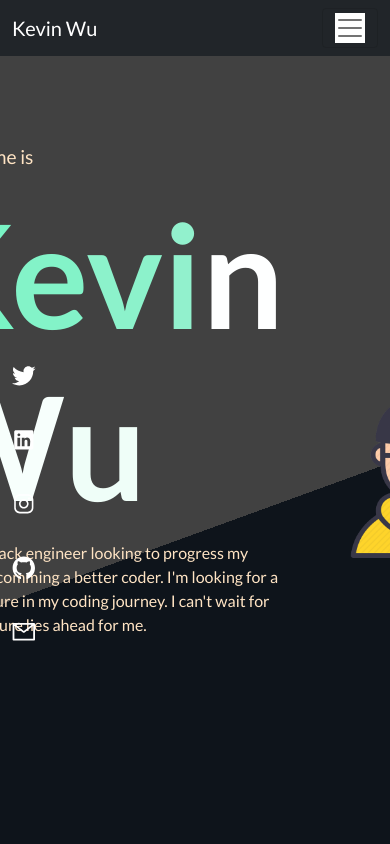
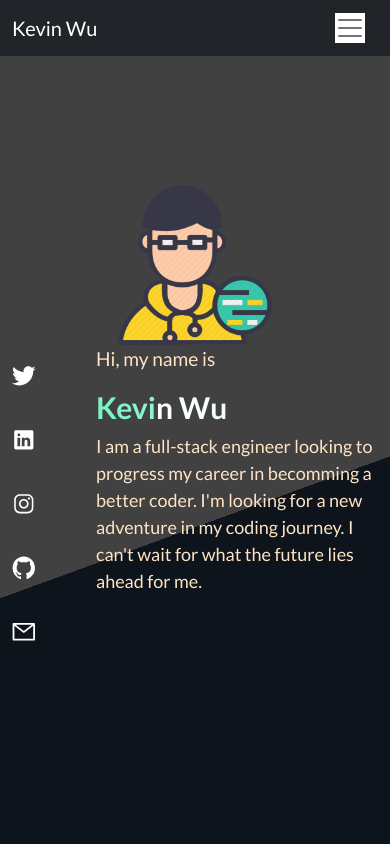
Before and after one commit to KdoubleUs/React-landing-page, a React (Create React App) app: page / in a window 390 px wide. Shown: the top 844 px of the page. Built offline with nearby package versions, Linux system fonts and the light colour scheme.

Commit message:
fix mobile

```diff
--- a/src/App.css
+++ b/src/App.css
@@ -500,4 +500,21 @@ h1 span span {
   .contact-title {
     letter-spacing: 5px;
   }
+  .name-title {
+    font-size: 30px;
+  }
+  .bottom-head {
+    font-size: 18px;
+  }
+  .main-page {
+    display: flex !important;
+    flex-direction: column-reverse;
+    justify-content: flex-end;
+    align-items: center;
+    justify-content: center;
+  }
+  .sc-hKMtZM .kMrmvT {
+    background-color: white;
+    border-radius: 9%;
+  }
 }
```
